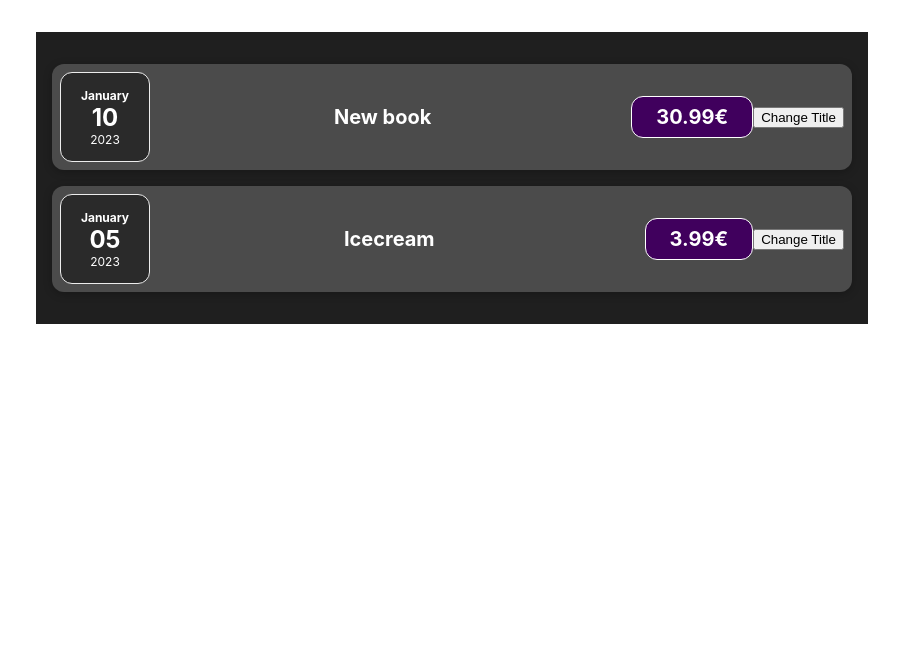
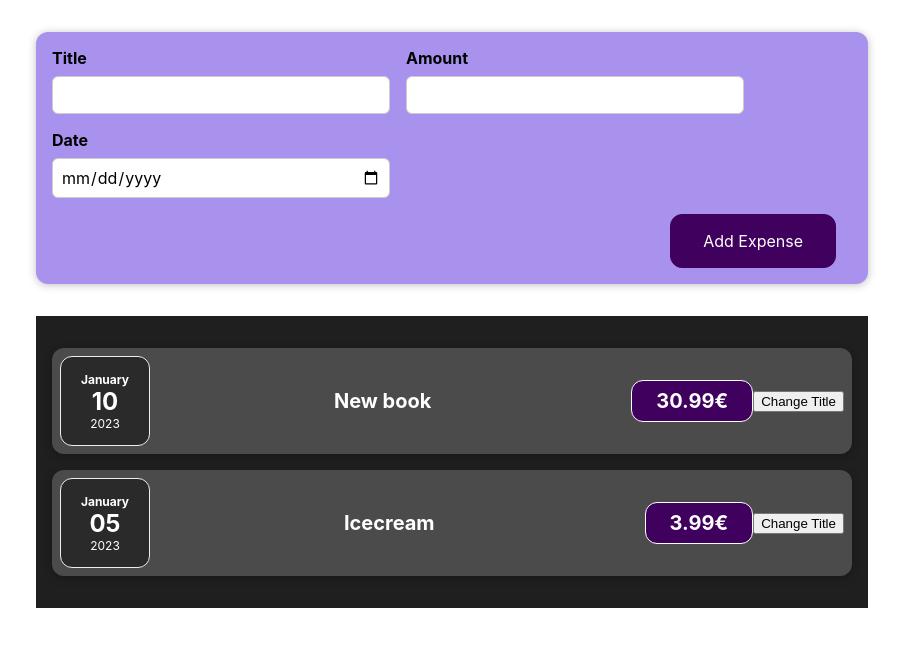
Before and after one commit to kermoohno/expenses, a React (Create React App) app: page / in a window 1280 px wide. Shown: the top 646 px of the page, without its empty margins (188-1091 px from the left). Built offline with nearby package versions, Linux system fonts and the light colour scheme.

Commit message:
Added form and its style

```diff
--- a/src/App.js
+++ b/src/App.js
@@ -1,8 +1,7 @@
 import './App.css';
-import './components/Expenses/ExpenseItem'
+
 import Expenses from './components/Expenses/Expenses'
-
-import ExpenseItem from "./components/Expenses/ExpenseItem";
+import NewExpense from "./components/NewExpense/NewExpense"
 
 const App = () => {
     const expenses = [
@@ -20,6 +19,7 @@
 
     return (
         <div className="App">
+            <NewExpense></NewExpense>
             <Expenses expenses={expenses}></Expenses>
         </div>
     );
--- /dev/null
+++ b/src/components/NewExpense/ExpenseForm.css
@@ -0,0 +1,26 @@
+.new-expense__controls {
+    display: flex;
+    flex-wrap: wrap;
+    gap: 1rem;
+    margin-bottom: 1rem;
+    text-align: left;
+}
+
+.new-expense__control label {
+    font-weight: bold;
+    margin-bottom: 0.5rem;
+    display: block;
+}
+
+.new-expense__control input {
+    font: inherit;
+    padding: 0.5rem;
+    border-radius: 6px;
+    border: 1px solid #ccc;
+    width: 20rem;
+    max-width: 100%;
+}
+
+.new-expense__actions {
+    text-align: right;
+}
--- /dev/null
+++ b/src/components/NewExpense/ExpenseForm.js
@@ -0,0 +1,29 @@
+import React from 'react';
+
+import './ExpenseForm.css'
+
+const ExpenseForm = (props) => {
+    return(
+        <form>
+            <div className='new-expense__controls'>
+                <div className='new-expense__control'>
+                    <label>Title</label>
+                    <input type="text" />
+                </div>
+                <div className='new-expense__control'>
+                    <label>Amount</label>
+                    <input type="number" min="0.01" step="0.01" />
+                </div>
+                <div className='new-expense__control'>
+                    <label>Date</label>
+                    <input type="date" min="2023-01-18" max="2025-12-31" />
+                </div>
+            </div>
+            <div className='new-expense__actions'>
+                <button type="submit">Add Expense</button>
+            </div>
+        </form>
+    )
+}
+
+export default ExpenseForm
--- /dev/null
+++ b/src/components/NewExpense/NewExpense.css
@@ -0,0 +1,38 @@
+.new-expense {
+    background-color: #a892ee;
+    padding: 1rem;
+    margin: 2rem auto;
+    width: 50rem;
+    max-width: 95%;
+    border-radius: 12px;
+    text-align: center;
+    box-shadow: 0 1px 8px rgba(0, 0, 0, 0.25);
+}
+
+.new-expense button {
+    font: inherit;
+    cursor: pointer;
+    padding: 1rem 2rem;
+    border: 1px solid #40005d;
+    background-color: #40005d;
+    color: white;
+    border-radius: 12px;
+    margin-right: 1rem;
+}
+
+.new-expense button:hover,
+.new-expense button:active {
+    background-color: #510674;
+    border-color: #510674;
+}
+
+.new-expense button.alternative {
+    color: #220131;
+    border-color: transparent;
+    background-color: transparent;
+}
+
+.new-expense button.alternative:hover,
+.new-expense button.alternative:active {
+    background-color: #ddb3f8;
+}
--- /dev/null
+++ b/src/components/NewExpense/NewExpense.js
@@ -0,0 +1,14 @@
+import React from 'react';
+
+import ExpenseForm from "./ExpenseForm";
+import './NewExpense.css'
+
+const NewExpense = () => {
+    return(
+        <div className='new-expense'>
+            <ExpenseForm></ExpenseForm>
+        </div>
+    )
+}
+
+export default NewExpense
```
